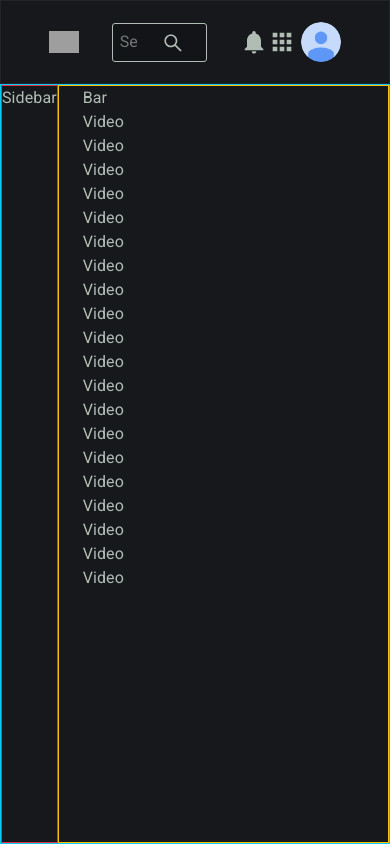
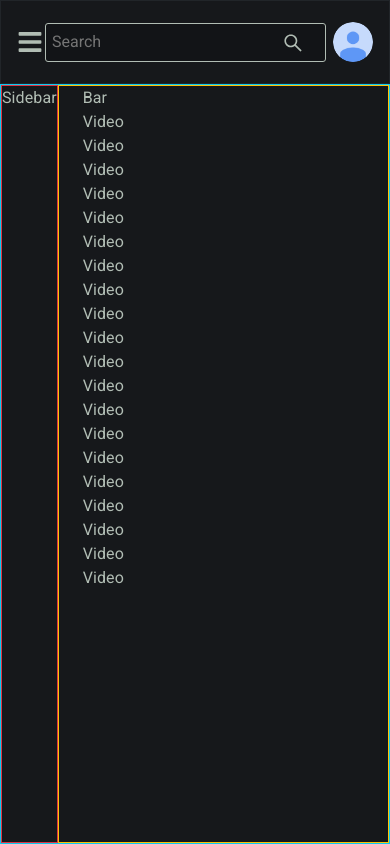
Before and after one commit to ptljeet/Youtube-web, a React (Create React App) app: page / in a window 390 px wide. Built offline with nearby package versions, Linux system fonts and the light colour scheme; grey boxes are pictures that could not be loaded.

Commit message:
update header to mobile responsive

```diff
--- a/src/components/header/_header.scss
+++ b/src/components/header/_header.scss
@@ -73,3 +73,27 @@
         }
     }
 }
+
+
+@media (max-width: $breakpoint-small){
+    .header{
+        padding: 1rem;
+
+        form{
+            flex: 1;
+        }
+
+        &__menu{
+            display: block;
+        }
+
+        &__logo{
+            display: none;
+        }
+
+        &__icons > *:not(img){
+            display: none;
+
+        }
+    }
+}
```
